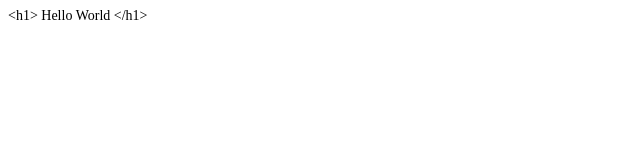
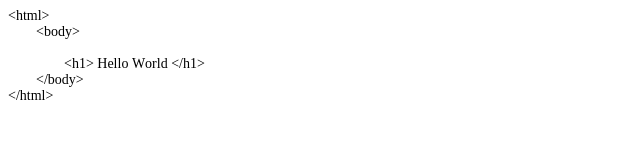
Before and after one commit to peredozbaldejom/first, a plain HTML site: page hello.html in a window 1280 px wide. Shown: the whole page, without its empty margins (0-640 px from the left). Drawn offline with Linux system fonts and the light colour scheme.

Commit message:
Add HTML tag

```diff
--- a/hello.html
+++ b/hello.html
@@ -7,10 +7,18 @@
   <meta name="Generator" content="Cocoa HTML Writer">
   <meta name="CocoaVersion" content="1894.6">
   <style type="text/css">
-    p.p1 {margin: 0.0px 0.0px 0.0px 0.0px; font: 14.0px 'PT Mono'}
+    p.p1 {margin: 0.0px 0.0px 0.0px 0.0px; font: 14.0px 'PT Mono'; color: #000000; -webkit-text-stroke: #000000}
+    p.p2 {margin: 0.0px 0.0px 0.0px 0.0px; font: 14.0px 'PT Mono'; color: #000000; -webkit-text-stroke: #000000; min-height: 15.0px}
+    span.s1 {font-kerning: none}
+    span.Apple-tab-span {white-space:pre}
   </style>
 </head>
 <body>
-<p class="p1">&lt;h1&gt; Hello World &lt;/h1&gt;</p>
+<p class="p1"><span class="s1">&lt;html&gt;</span></p>
+<p class="p1"><span class="s1"><span class="Apple-tab-span">	</span>&lt;body&gt;</span></p>
+<p class="p2"><span class="s1"></span><br></p>
+<p class="p1"><span class="s1"><span class="Apple-tab-span">	</span><span class="Apple-tab-span">	</span>&lt;h1&gt; Hello World &lt;/h1&gt;</span></p>
+<p class="p1"><span class="s1"><span class="Apple-tab-span">	</span>&lt;/body&gt;</span></p>
+<p class="p1"><span class="s1">&lt;/html&gt;</span></p>
 </body>
 </html>
```
